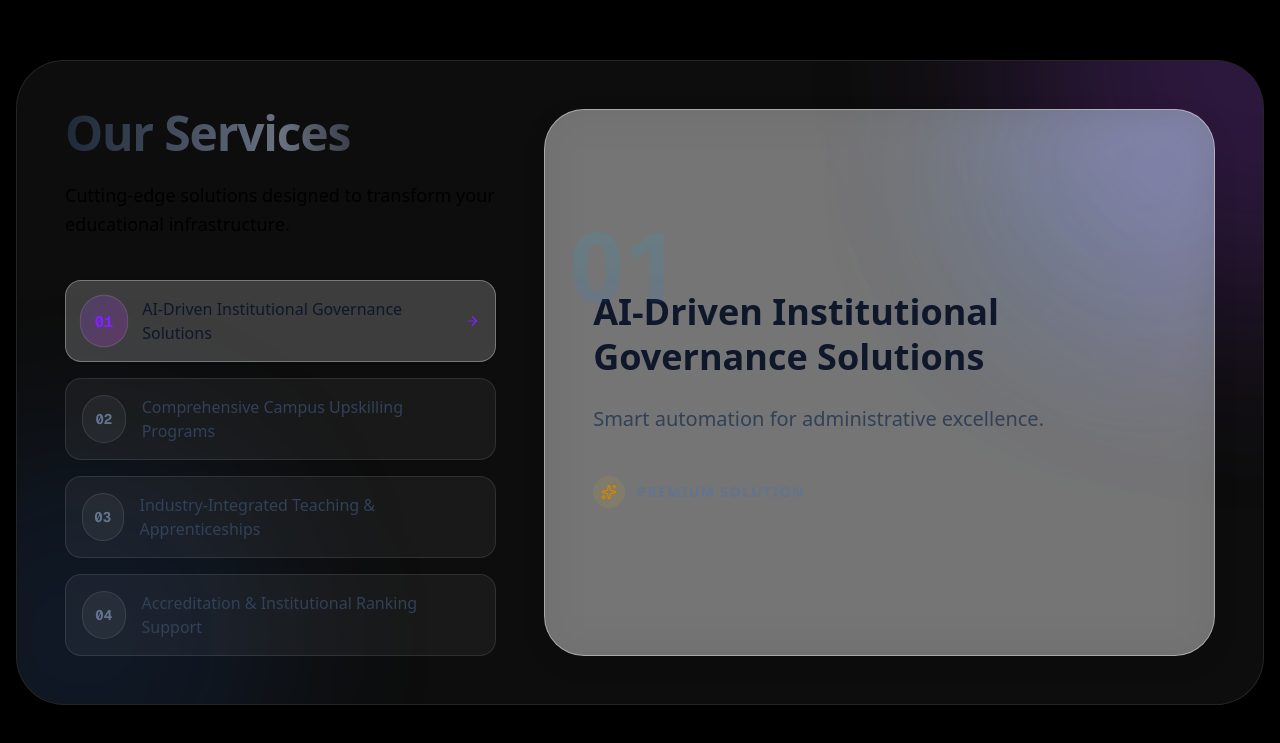
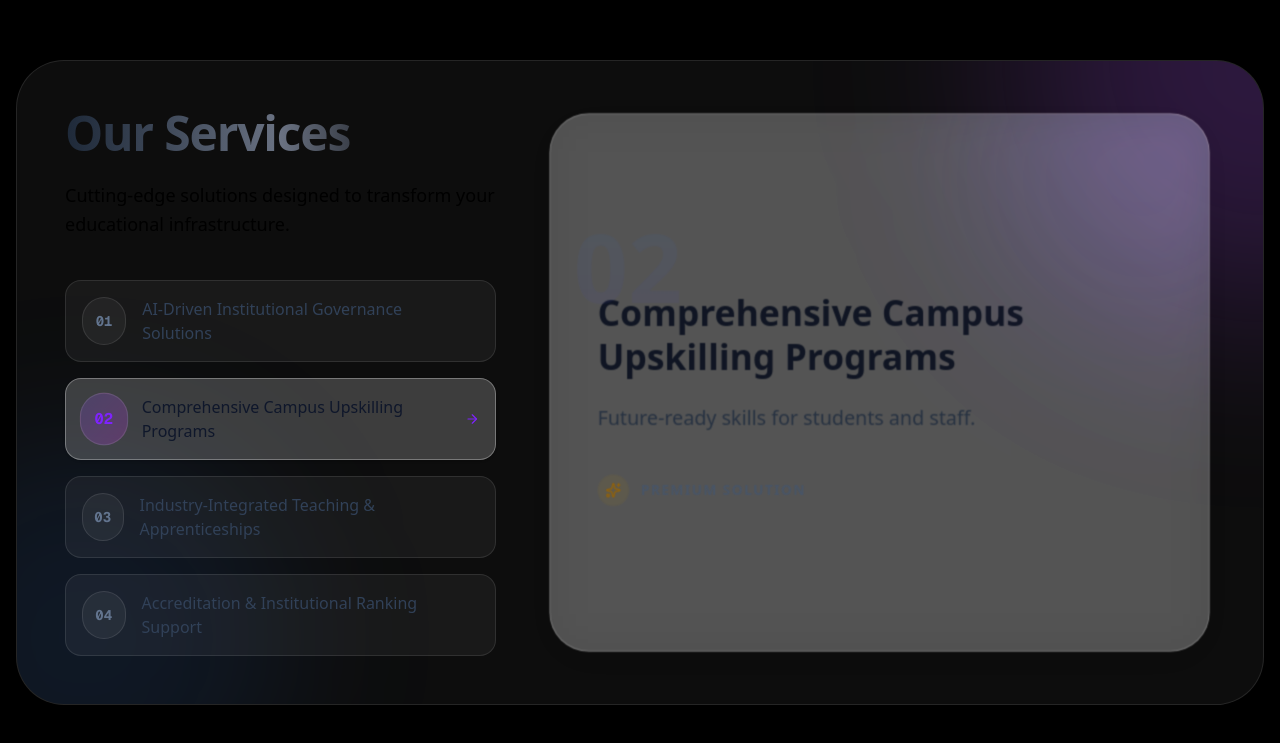
Before and after one commit to harikiran138/Nadimpalli-Informatics-LLP, a Next.js app: page / in a window 1280 px wide. Shown: the part 1692-2435 px from the top of the page. Built offline with nearby package versions, Linux system fonts and the light colour scheme.

Commit message:
Add auto-rotate for services section
Introduces automatic cycling of active service every 5 seconds unless the user is hovering over the service list. This improves user engagement by showcasing all services without requiring manual interaction.

```diff
--- a/src/components/landing/Services.tsx
+++ b/src/components/landing/Services.tsx
@@ -1,7 +1,7 @@
 "use client";
 
 import { motion, AnimatePresence } from "framer-motion";
-import { useState } from "react";
+import { useState, useEffect } from "react";
 import { ArrowRight, Sparkles } from "lucide-react";
 
 const services = [
@@ -37,6 +37,21 @@ const services = [
 
 export function Services() {
     const [activeService, setActiveService] = useState(services[0]);
+    const [isHovering, setIsHovering] = useState(false);
+
+    useEffect(() => {
+        if (isHovering) return;
+
+        const interval = setInterval(() => {
+            setActiveService((prev) => {
+                const currentIndex = services.findIndex((s) => s.id === prev.id);
+                const nextIndex = (currentIndex + 1) % services.length;
+                return services[nextIndex];
+            });
+        }, 5000); // Change every 5 seconds
+
+        return () => clearInterval(interval);
+    }, [isHovering]);
 
     return (
         <section id="services" className="py-32 relative overflow-hidden">
@@ -49,7 +64,11 @@ export function Services() {
 
                     <div className="grid lg:grid-cols-5 gap-12 relative z-10">
                         {/* LEFT: List of Services (Styled like Contact Info) */}
-                        <div className="lg:col-span-2 flex flex-col">
+                        <div
+                            className="lg:col-span-2 flex flex-col"
+                            onMouseEnter={() => setIsHovering(true)}
+                            onMouseLeave={() => setIsHovering(false)}
+                        >
                             <div className="mb-10">
                                 <motion.h2
                                     initial={{ opacity: 0, y: 20 }}
```
